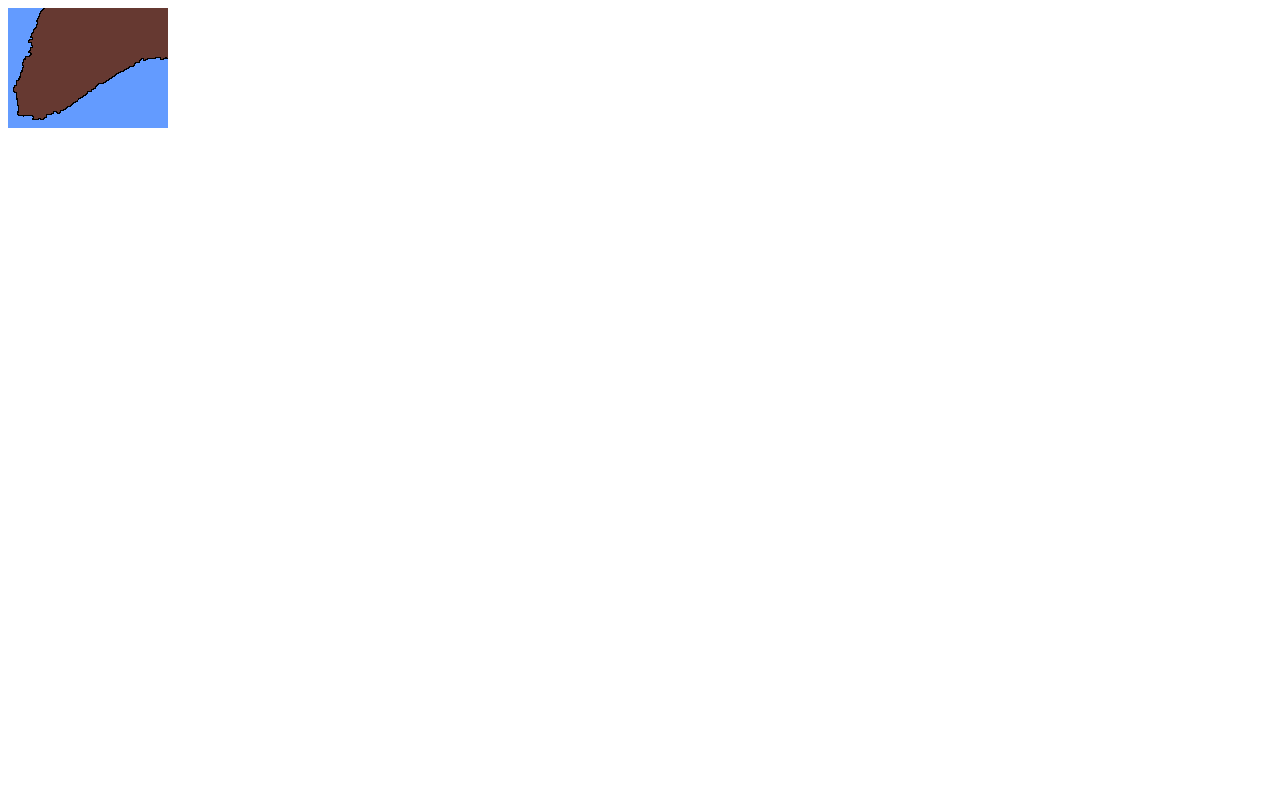
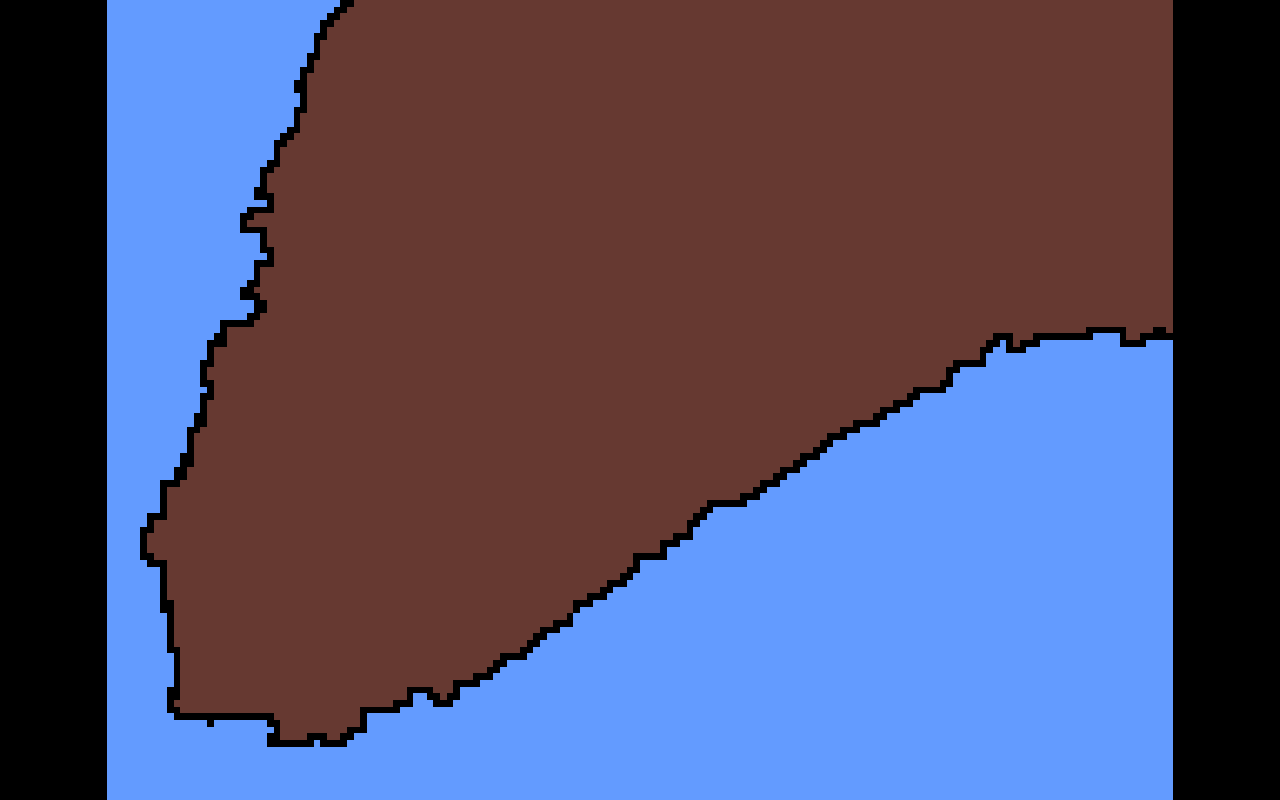
Before and after one commit to toolness/paint-manhattan, a website with bundled scripts: page index.html in a window 1280 px wide. Built offline with nearby package versions, Linux system fonts and the light colour scheme.

Commit message:
Maximize canvas size.

```diff
--- a/index.html
+++ b/index.html
@@ -2,6 +2,28 @@
 <html>
   <head>
     <meta charset="utf-8">
+    <style>
+      html, body {
+        height: 100%;
+        display: flex;
+        justify-content: center;
+        align-items: center;
+        -ms-interpolation-mode: nearest-neighbor;
+        image-rendering: crisp-edges;
+        image-rendering: pixelated;
+        margin: 0;
+        overflow: hidden;
+        background: black;
+      }
+
+      .full-width {
+        width: 100vw;
+      }
+
+      .full-height {
+        height: 100vh;
+      }
+    </style>
     <title>Paint Manhattan</title>
   </head>
   <body>
--- a/src/main.ts
+++ b/src/main.ts
@@ -4,6 +4,21 @@ import { getCanvasCtx2D } from "./util.js";
 console.log("Loading resources!");
 
 const TERRAIN_FRAME = "Land and water";
+
+function maximizeElementOnResize(el: HTMLElement, aspectRatio: number) {
+  const resizeElement = () => {
+    const currAspectRatio = window.innerWidth / window.innerHeight;
+    if (currAspectRatio < aspectRatio) {
+      el.classList.remove('full-height');
+      el.classList.add('full-width');
+    } else {
+      el.classList.remove('full-width');
+      el.classList.add('full-height');
+    }
+  };
+  window.addEventListener('resize', resizeElement);
+  resizeElement();
+}
 
 async function main() {
   const sheet = await loadAsepriteSheet('./manhattan.json');
@@ -14,6 +29,7 @@ async function main() {
   const ctx = getCanvasCtx2D(canvas);
   sheet.drawFrame(ctx, TERRAIN_FRAME, 0, 0);
   document.body.appendChild(canvas);
+  maximizeElementOnResize(canvas, w / h);
 }
 
 main().catch(e => {
```
